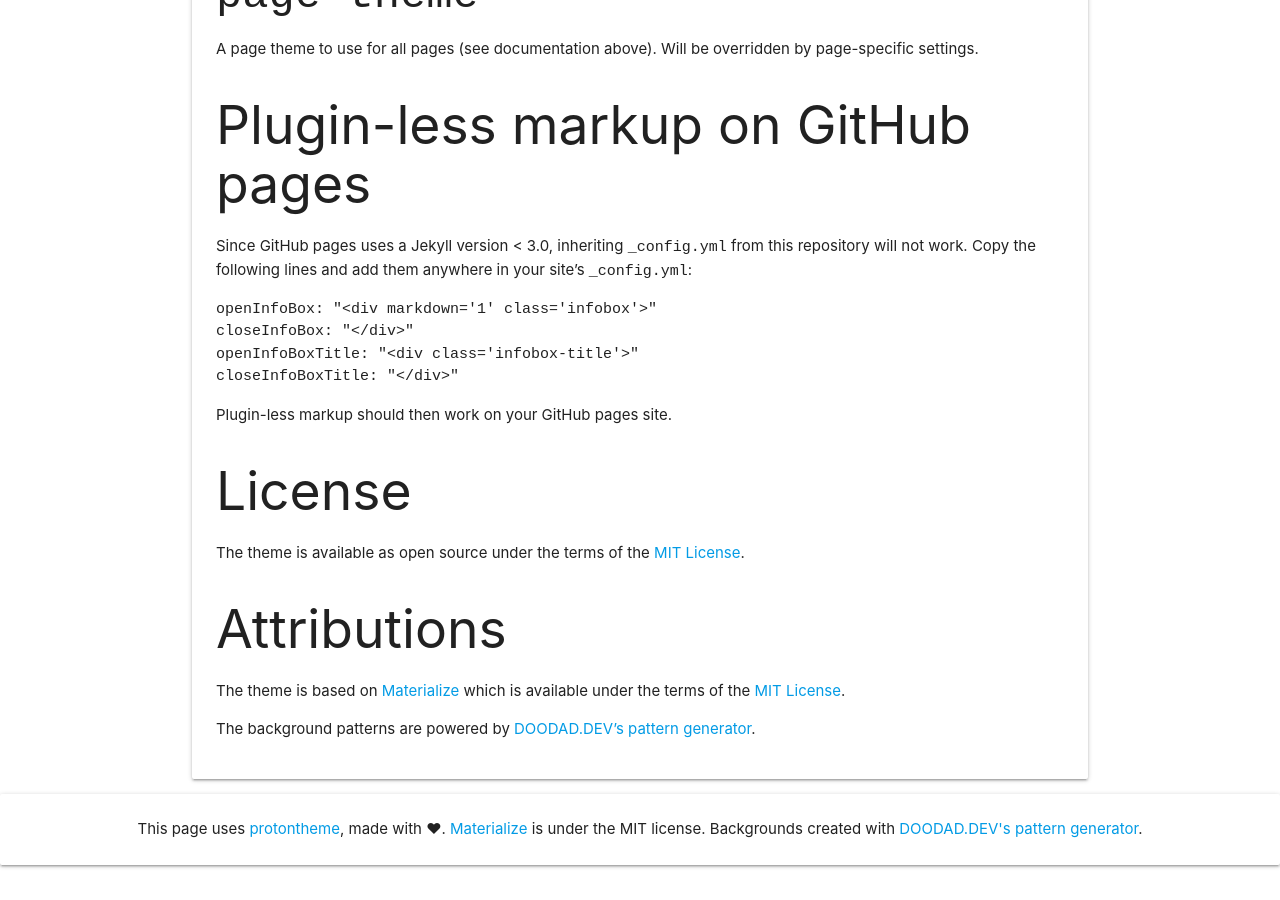
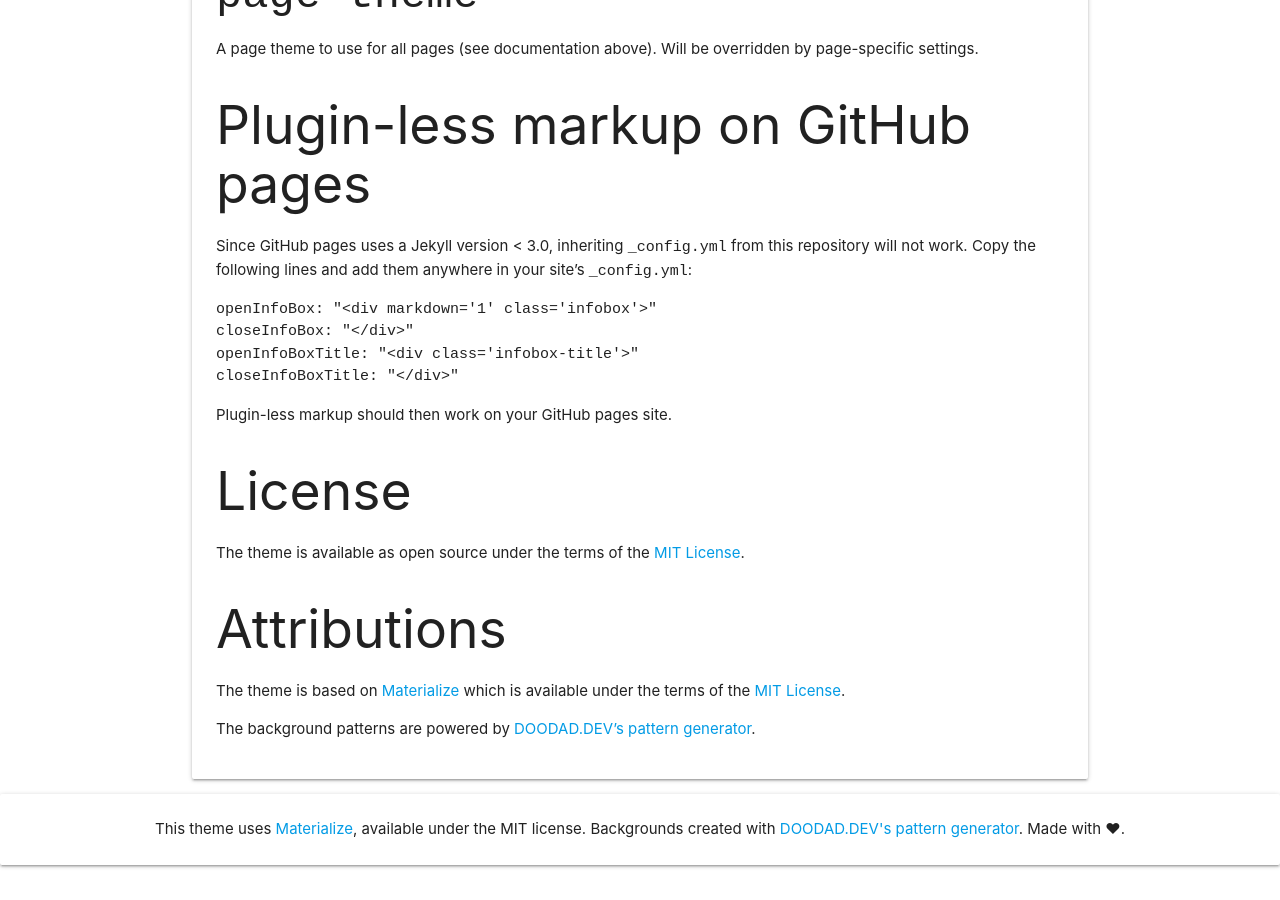
Before and after one commit to CaptainProton42/protontheme, a Jekyll site: the page built from README.md, in a window 1280 px wide and 900 px high, scrolled down 4937 px. Built offline with Jekyll 4.4.1, drawn with Linux system fonts in a browser that asks for light colours; our own code applies the rules of GitHub Pages for plain Markdown files.

Commit message:
changed footer text

```diff
--- a/_includes/footer.html
+++ b/_includes/footer.html
@@ -1,8 +1,7 @@
 <div class="row">
   <div class="footer">
-    This page uses <a href="https://github.com/CaptainProton42/protontheme">protontheme</a>, made with ❤.
-    <a href="https://materializecss.com/">Materialize</a> is under the MIT license.
-    Backgrounds created with <a href="https://doodad.dev/pattern-generator/">DOODAD.DEV's pattern generator</a>.
+    This theme uses <a href="https://materializecss.com/">Materialize</a>, available under the MIT license.
+    Backgrounds created with <a href="https://doodad.dev/pattern-generator/">DOODAD.DEV's pattern generator</a>. Made with ❤.
   </div>
 </div>
 
```
